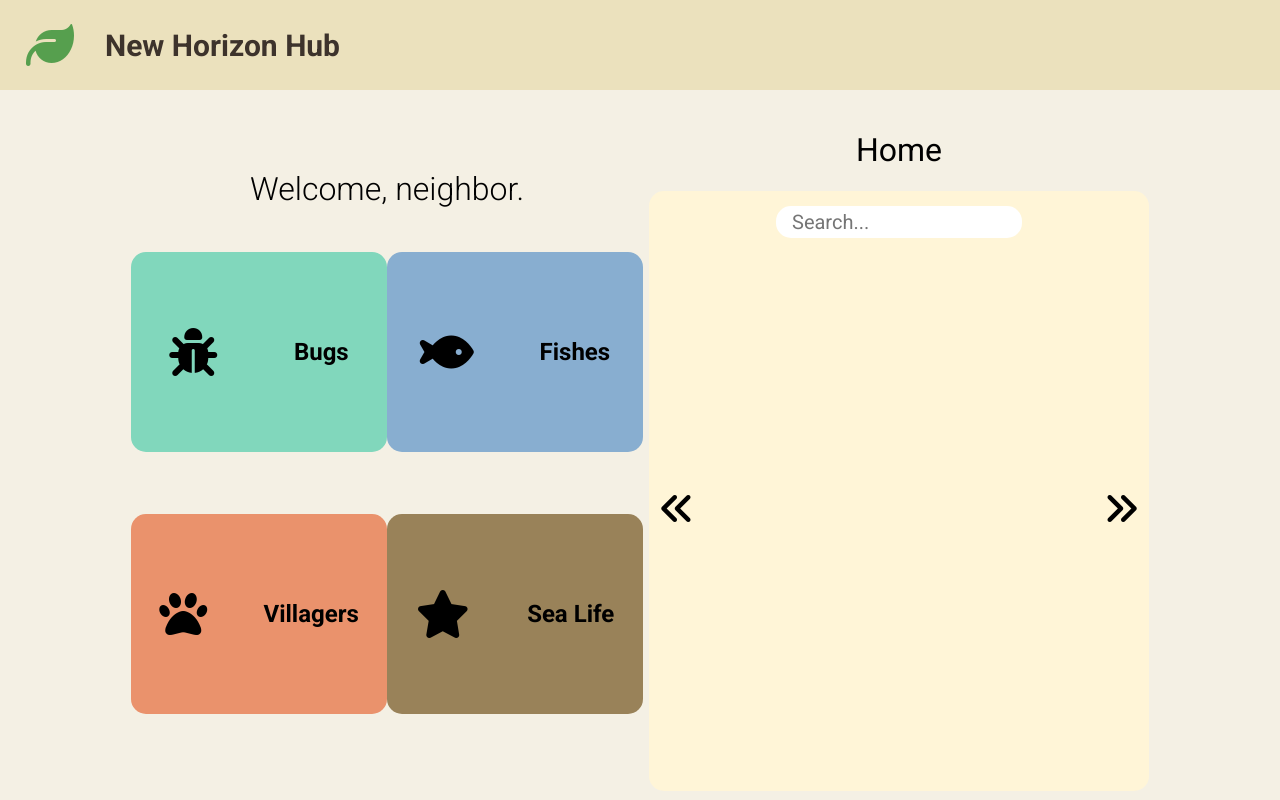
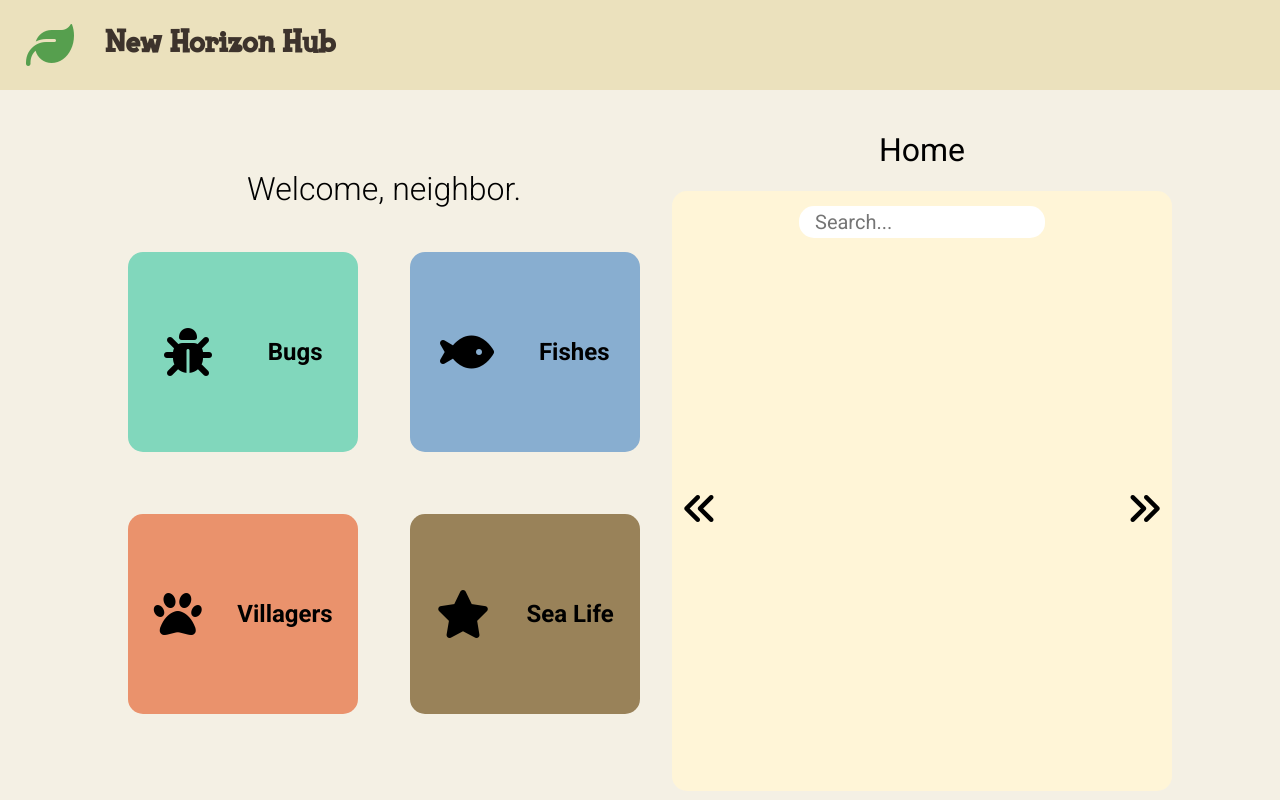
Before and after one commit to Jimmy-Vu/ajax-project, a website: page index.html in a window 1280 px wide. Drawn offline with Linux system fonts and the light colour scheme.

Commit message:
Fixed button sizes for different breakpoints and added spacing in between the containers

```diff
--- a/css/layout.css
+++ b/css/layout.css
@@ -16,6 +16,14 @@
 
 .col-half {
   width: 50%;
+}
+
+.selection-button {
+  max-width: 45%;
+}
+
+.bottom-buttons-layout .selection-button {
+  max-width: 100%;
 }
 
 .grid {
@@ -38,13 +46,12 @@
   }
 
   .bottom-buttons-layout {
-    display: flex;
     flex-direction: row;
-    justify-content: space-between;
   }
 
-  .col-half {
-    max-width: 307px;
+  .bottom-buttons-layout .selection-button {
+    width: 307px;
+    max-width: 45%;
   }
 
   .grid {
--- a/css/styles.css
+++ b/css/styles.css
@@ -19,6 +19,11 @@ a:visited,
 a:link {
   text-decoration: none;
   color: inherit;
+}
+
+@font-face {
+  font-family: "FinkHeavy";
+  src: url("./font/FinkHeavy.woff");
 }
 
 .container {
@@ -63,7 +68,8 @@ a:link {
 
 .site-title {
   margin-left: 5px;
-  font-size: 30px;
+  font-size: 32px;
+  font-family: "FinkHeavy", sans-serif;
 }
 
 .welcome-message {
@@ -107,7 +113,6 @@ a:link {
 }
 
 .villager-button {
-  width: 307px;
   background-color: #ea926c;
   border-radius: 15px;
   height: 100px;
@@ -115,7 +120,6 @@ a:link {
 }
 
 .sea-button {
-  width: 307px;
   background-color: #998259;
   border-radius: 15px;
   height: 100px;
@@ -229,6 +233,11 @@ a:link {
   .buttons-container {
     width: 50%;
     margin-top: 50px;
+    margin-right: 2em;
+  }
+
+  .selection-button {
+    padding: 0.5em;
   }
 
   .bugs-button {
@@ -245,12 +254,10 @@ a:link {
 
   .villager-button {
     height: 200px;
-    width: 100%;
   }
 
   .sea-button {
     height: 200px;
-    width: 100%;
   }
 
   .display-holder {
@@ -281,3 +288,9 @@ a:link {
     cursor: pointer;
   }
 }
+
+@media screen and (min-width: 1400px) {
+  .selection-button {
+    font-size: 1.25em;
+  }
+}
--- a/index.html
+++ b/index.html
@@ -1,5 +1,6 @@
 <!DOCTYPE html>
 <html lang="en">
+
 <head>
   <meta charset="UTF-8">
   <meta name="viewport" content="width=device-width, initial-scale=1.0">
@@ -11,9 +12,11 @@
   <script src="https://kit.fontawesome.com/0a6f86bdfb.js" crossorigin="anonymous"></script>
   <link rel="preconnect" href="https://fonts.googleapis.com">
   <link rel="preconnect" href="https://fonts.gstatic.com" crossorigin>
-  <link href="https://fonts.googleapis.com/css2?family=Roboto:ital,wght@0,100;0,300;0,400;0,500;0,700;0,900;1,300;1,400;1,500;1,700;1,900&display=swap"
+  <link
+    href="https://fonts.googleapis.com/css2?family=Roboto:ital,wght@0,100;0,300;0,400;0,500;0,700;0,900;1,300;1,400;1,500;1,700;1,900&display=swap"
     rel="stylesheet">
 </head>
+
 <body>
   <header>
     <div class="top-bar">
@@ -29,29 +32,25 @@
         <div class="row justify-center">
           <h1 class="welcome-message">Welcome, neighbor.</h1>
         </div>
-        <div class="row justify-between top-buttons-layout">
-          <a data-view="bugs" href="#" class="view-button bugs-button row justify-center align-center">
+        <div class="row justify-between">
+          <a data-view="bugs" href="#" class="view-button bugs-button selection-button row justify-center align-center">
             <i class="fas fa-bug square-icon"></i>
             <h2 class="nonactive">Bugs</h2>
           </a>
-          <a data-view="fish" href="#" class="view-button fish-button row justify-center align-center">
+          <a data-view="fish" href="#" class="view-button fish-button selection-button row justify-center align-center">
             <i class="fas fa-fish square-icon"></i>
             <h2 class="nonactive">Fishes</h2>
           </a>
         </div>
-          <div class="bottom-buttons-layout">
-            <div class="col-half">
-            <a data-view="villagers" href="#" class="view-button villager-button row justify-around align-center">
+        <div class="row justify-between bottom-buttons-layout">
+            <a data-view="villagers" href="#" class="view-button villager-button selection-button row justify-around align-center">
               <i class="fas fa-paw square-icon"></i>
               <h2>Villagers</h2>
             </a>
-            </div>
-            <div class ="col-half">
-              <a data-view="sea" href="#" class="view-button sea-button row justify-around align-center">
+            <a data-view="sea" href="#" class="view-button sea-button selection-button row justify-around align-center">
               <i class="fas fa-star square-icon"></i>
               <h2>Sea Life</h2>
             </a>
-            </div>
         </div>
       </div>
       <div class="display-holder column hidden">
@@ -71,4 +70,5 @@
   <script src="js/data.js"></script>
   <script src="js/main.js"></script>
 </body>
+
 </html>
```
Also changed, not shown: css/font/FinkHeavy.woff (added). Lines whose indentation alone changed are shown as unchanged.
